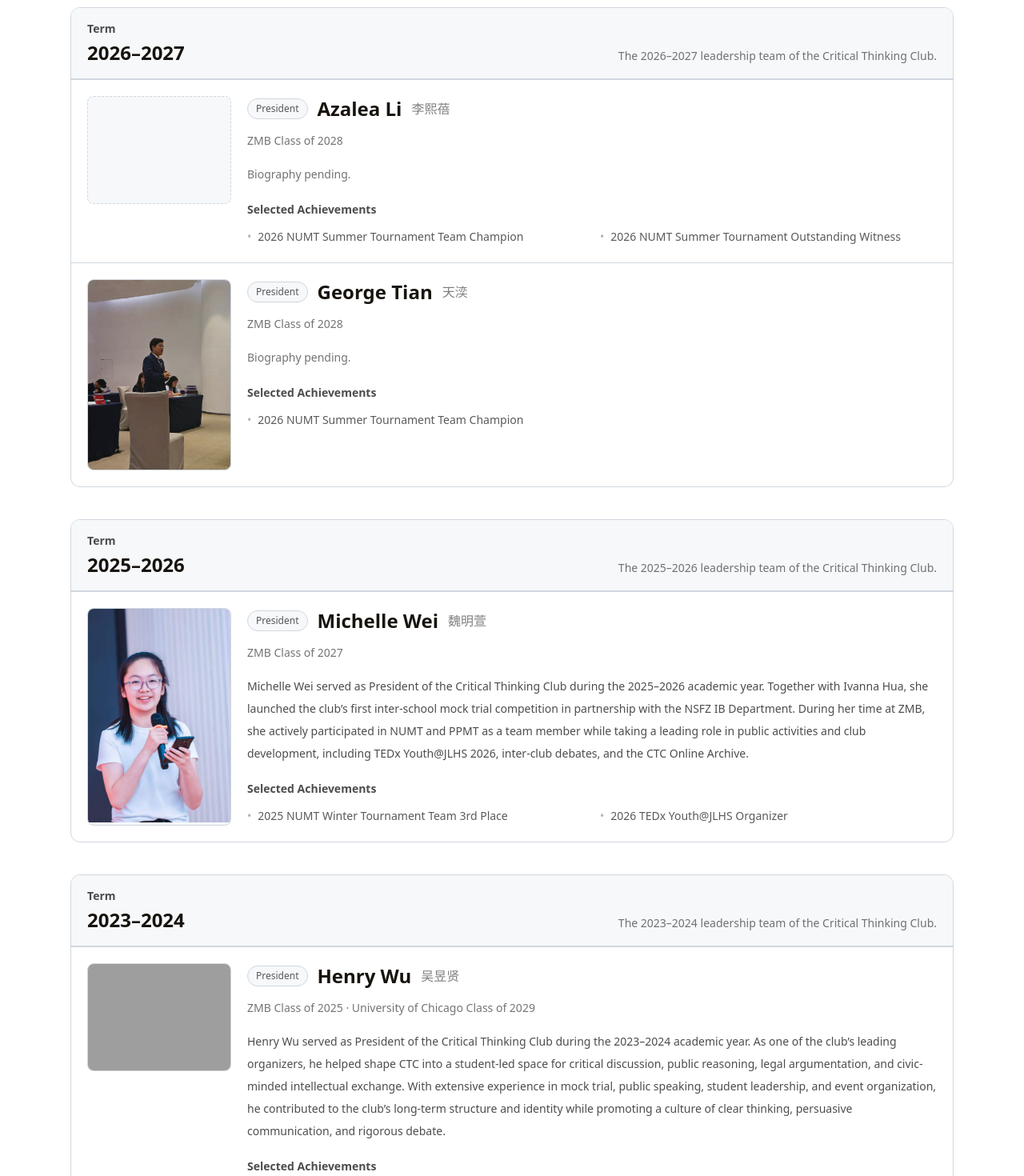
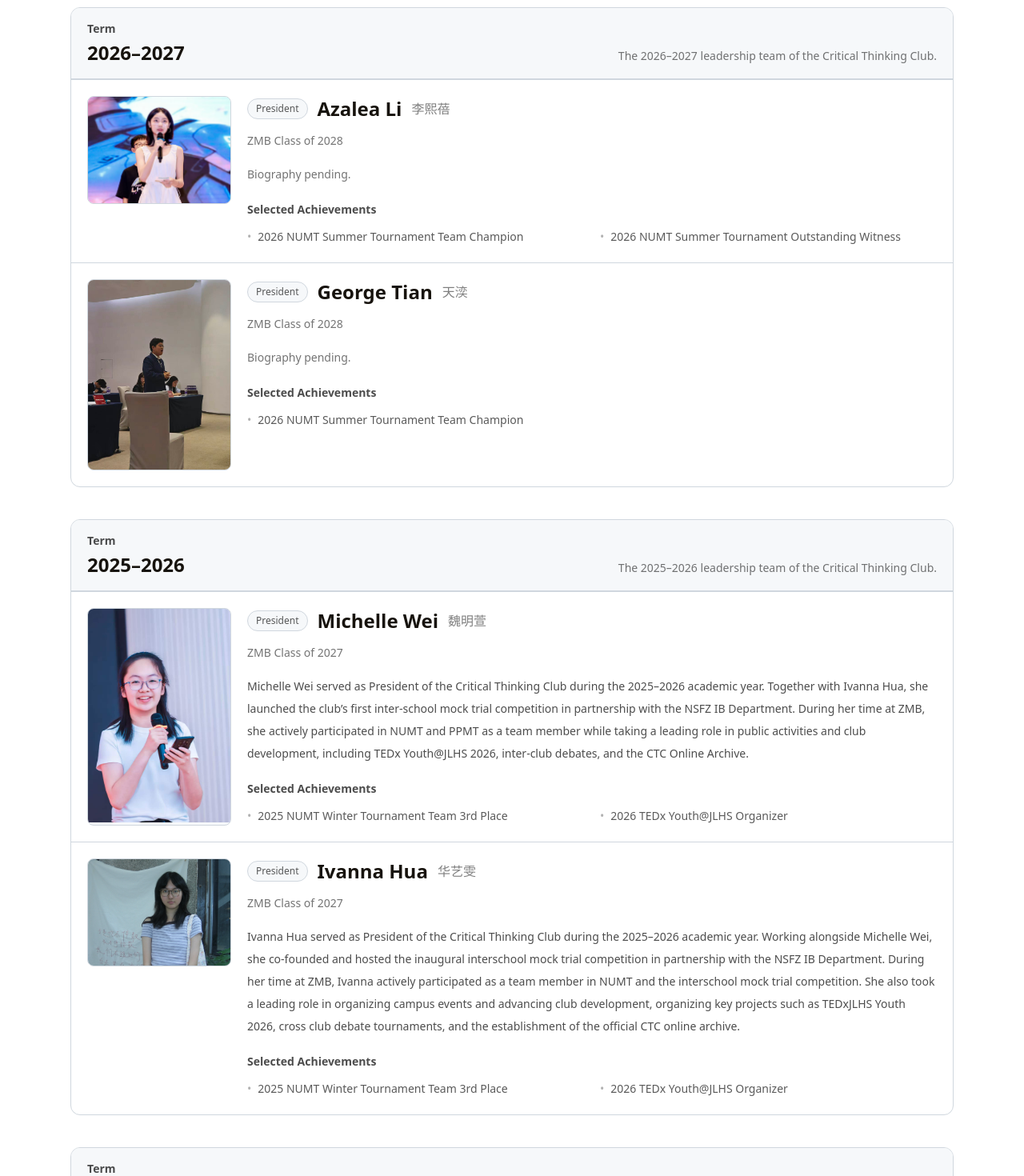
Before and after one commit to henrywyx0730/jlhsctc-official-website, a Next.js app: page /presidents in a window 1280 px wide. Shown: the part 260-1730 px from the top of the page at 80% size. Built offline with nearby package versions, Linux system fonts and the light colour scheme; grey boxes are pictures that could not be loaded.

Commit message:
v0.5.4: add 2025–2026 president profile updates

```diff
--- a/app/page.js
+++ b/app/page.js
@@ -8,6 +8,7 @@ const currentPresidents = [
     chineseName: "李熙蓓",
     role: "President",
     education: "ZMB Class of 2028",
+    image: "/president-profiles/azalea-li.jpg",
     achievements: [
       "2026 NUMT Summer Tournament Team Champion",
       "2026 NUMT Summer Tournament Outstanding Witness",
--- a/app/presidents/page.js
+++ b/app/presidents/page.js
@@ -13,6 +13,7 @@ const presidentTerms = [
         chineseName: "李熙蓓",
         role: "President",
         education: "ZMB Class of 2028",
+        image: "/president-profiles/azalea-li.jpg",
         achievements: [
           "2026 NUMT Summer Tournament Team Champion",
           "2026 NUMT Summer Tournament Outstanding Witness",
@@ -44,6 +45,18 @@ const presidentTerms = [
         imageWidth: 960,
         imageHeight: 1440,
         bio: "Michelle Wei served as President of the Critical Thinking Club during the 2025–2026 academic year. Together with Ivanna Hua, she launched the club’s first inter-school mock trial competition in partnership with the NSFZ IB Department. During her time at ZMB, she actively participated in NUMT and PPMT as a team member while taking a leading role in public activities and club development, including TEDx Youth@JLHS 2026, inter-club debates, and the CTC Online Archive.",
+        achievements: [
+          "2025 NUMT Winter Tournament Team 3rd Place",
+          "2026 TEDx Youth@JLHS Organizer",
+        ],
+      },
+      {
+        name: "Ivanna Hua",
+        chineseName: "华艺雯",
+        role: "President",
+        education: "ZMB Class of 2027",
+        image: "/president-profiles/ivanna-hua.jpg",
+        bio: "Ivanna Hua served as President of the Critical Thinking Club during the 2025–2026 academic year. Working alongside Michelle Wei, she co-founded and hosted the inaugural interschool mock trial competition in partnership with the NSFZ IB Department. During her time at ZMB, Ivanna actively participated as a team member in NUMT and the interschool mock trial competition. She also took a leading role in organizing campus events and advancing club development, organizing key projects such as TEDxJLHS Youth 2026, cross club debate tournaments, and the establishment of the official CTC online archive.",
         achievements: [
           "2025 NUMT Winter Tournament Team 3rd Place",
           "2026 TEDx Youth@JLHS Organizer",
```
Also changed, not shown: public/president-profiles/azalea-li.jpg (added), public/president-profiles/ivanna-hua.jpg (added).
